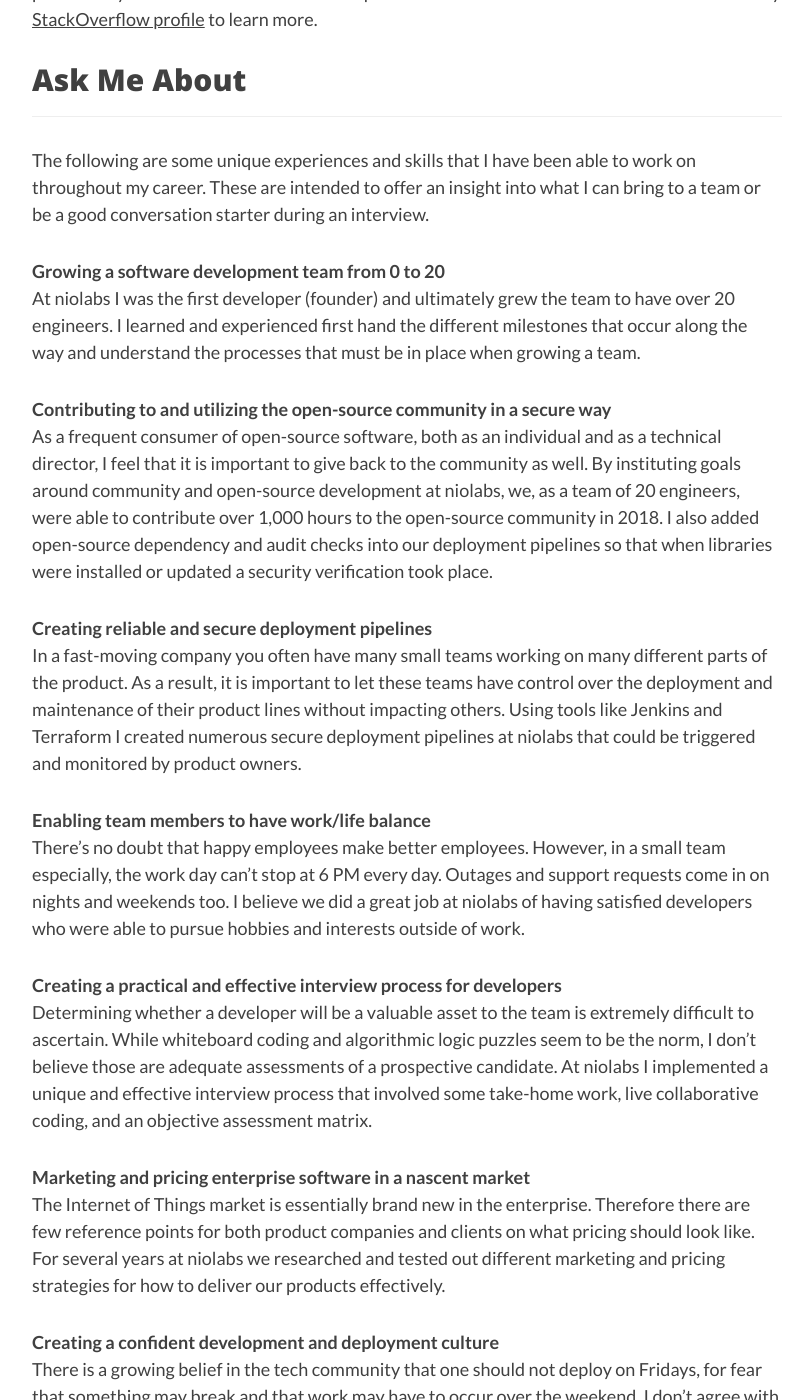
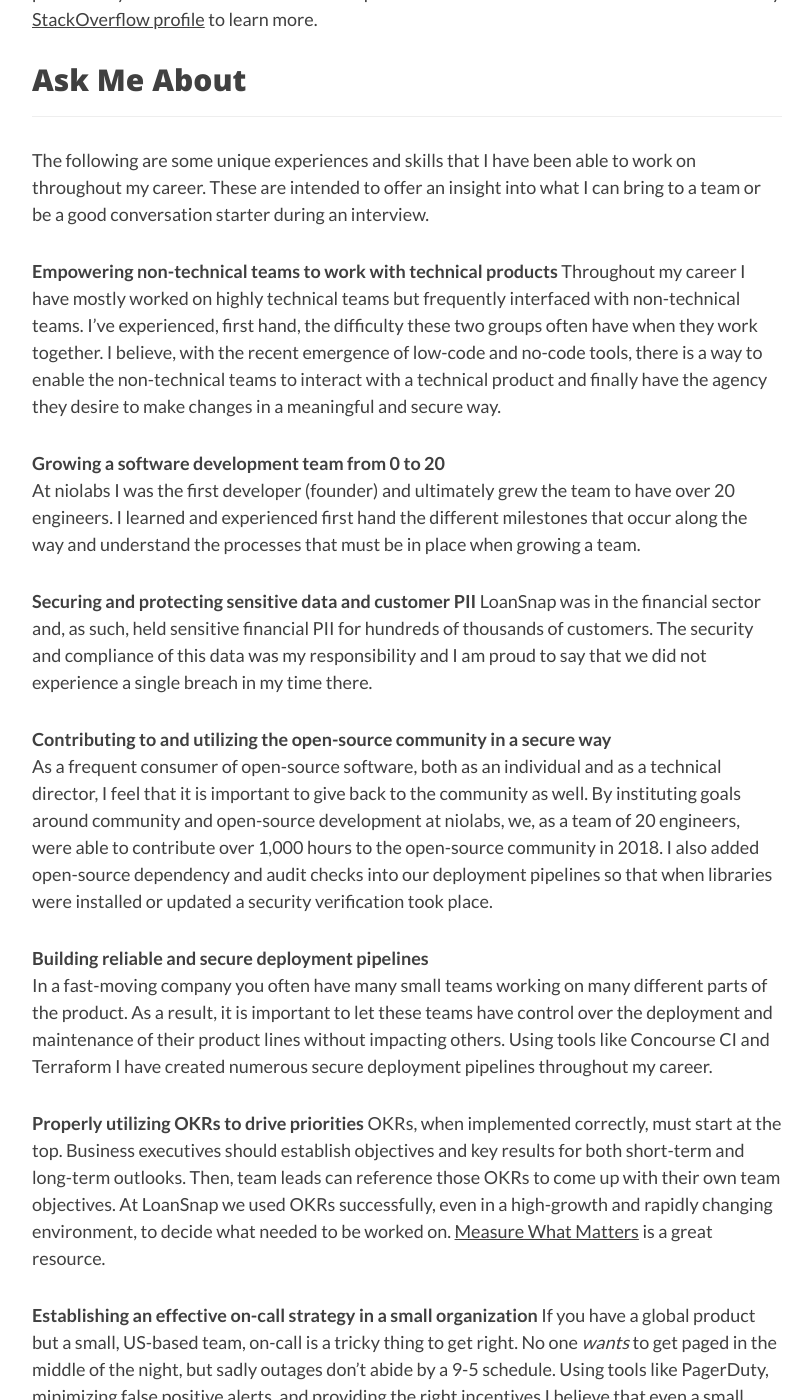
Before and after one commit to mattdodge/.codes, a Jekyll site: the page built from pages/resume.md, in a window 1280 px wide and 1400 px high, scrolled down 4174 px. Shown: the whole window, without its empty margins (233-1045 px from the left). Built offline with Jekyll 4.4.1, drawn with Linux system fonts in a browser that asks for light colours; nearby versions of some CDN libraries; comment, search, counter and statistics services are not loaded; some of the changed text lies outside the part shown.

Commit message:
update ask me about

```diff
--- a/pages/resume.md
+++ b/pages/resume.md
@@ -161,17 +161,26 @@
 
 The following are some unique experiences and skills that I have been able to work on throughout my career. These are intended to offer an insight into what I can bring to a team or be a good conversation starter during an interview.
 
+**Empowering non-technical teams to work with technical products**
+Throughout my career I have mostly worked on highly technical teams but frequently interfaced with non-technical teams. I've experienced, first hand, the difficulty these two groups often have when they work together. I believe, with the recent emergence of low-code and no-code tools, there is a way to enable the non-technical teams to interact with a technical product and finally have the agency they desire to make changes in a meaningful and secure way.
+
 **Growing a software development team from 0 to 20**
 At niolabs I was the first developer (founder) and ultimately grew the team to have over 20 engineers. I learned and experienced first hand the different milestones that occur along the way and understand the processes that must be in place when growing a team.
+
+**Securing and protecting sensitive data and customer PII**
+LoanSnap was in the financial sector and, as such, held sensitive financial PII for hundreds of thousands of customers. The security and compliance of this data was my responsibility and I am proud to say that we did not experience a single breach in my time there.
 
 **Contributing to and utilizing the open-source community in a secure way**
 As a frequent consumer of open-source software, both as an individual and as a technical director, I feel that it is important to give back to the community as well. By instituting goals around community and open-source development at niolabs, we, as a team of 20 engineers, were able to contribute over 1,000 hours to the open-source community in 2018. I also added open-source dependency and audit checks into our deployment pipelines so that when libraries were installed or updated a security verification took place.
 
-**Creating reliable and secure deployment pipelines**
-In a fast-moving company you often have many small teams working on many different parts of the product. As a result, it is important to let these teams have control over the deployment and maintenance of their product lines without impacting others. Using tools like Jenkins and Terraform I created numerous secure deployment pipelines at niolabs that could be triggered and monitored by product owners.
+**Building reliable and secure deployment pipelines**
+In a fast-moving company you often have many small teams working on many different parts of the product. As a result, it is important to let these teams have control over the deployment and maintenance of their product lines without impacting others. Using tools like Concourse CI and Terraform I have created numerous secure deployment pipelines throughout my career.
 
-**Enabling team members to have work/life balance**
-There's no doubt that happy employees make better employees. However, in a small team especially, the work day can't stop at 6 PM every day. Outages and support requests come in on nights and weekends too. I believe we did a great job at niolabs of having satisfied developers who were able to pursue hobbies and interests outside of work.
+**Properly utilizing OKRs to drive priorities**
+OKRs, when implemented correctly, must start at the top. Business executives should establish objectives and key results for both short-term and long-term outlooks. Then, team leads can reference those OKRs to come up with their own team objectives. At LoanSnap we used OKRs successfully, even in a high-growth and rapidly changing environment, to decide what needed to be worked on. [Measure What Matters](https://www.amazon.com/Measure-What-Matters-Google-Foundation/dp/0525536221) is a great resource.
+
+**Establishing an effective on-call strategy in a small organization**
+If you have a global product but a small, US-based team, on-call is a tricky thing to get right. No one _wants_ to get paged in the middle of the night, but sadly outages don't abide by a 9-5 schedule. Using tools like PagerDuty, minimizing false positive alerts, and providing the right incentives I believe that even a small team can set up on-call effectively.
 
 **Creating a practical and effective interview process for developers**
 Determining whether a developer will be a valuable asset to the team is extremely difficult to ascertain. While whiteboard coding and algorithmic logic puzzles seem to be the norm, I don't believe those are adequate assessments of a prospective candidate. At niolabs I implemented a unique and effective interview process that involved some take-home work, live collaborative coding, and an objective assessment matrix.
```
Also changed, not shown: 1 other file.
